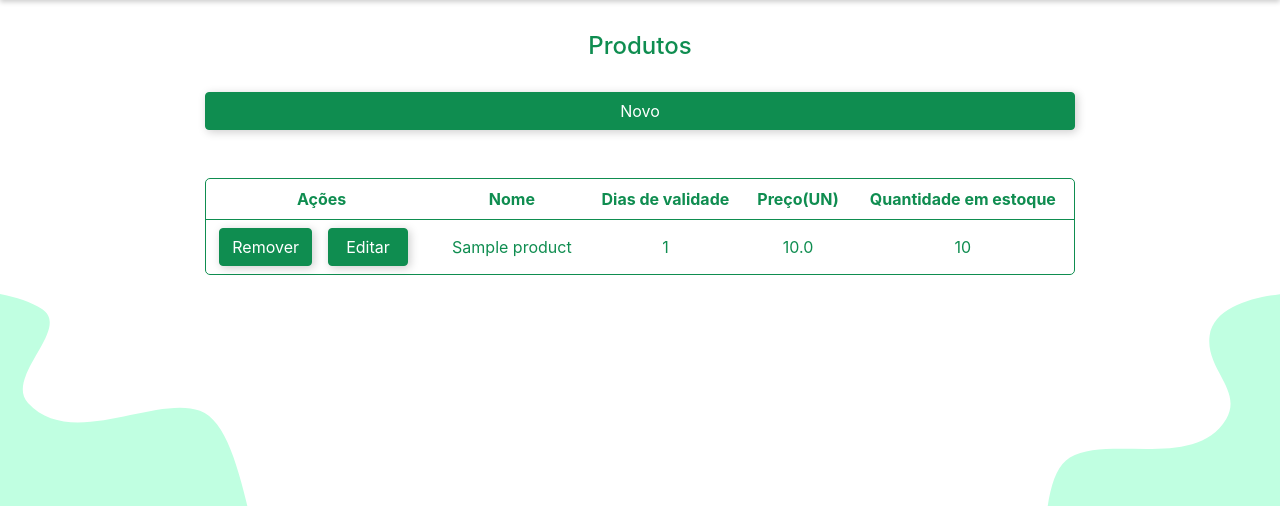
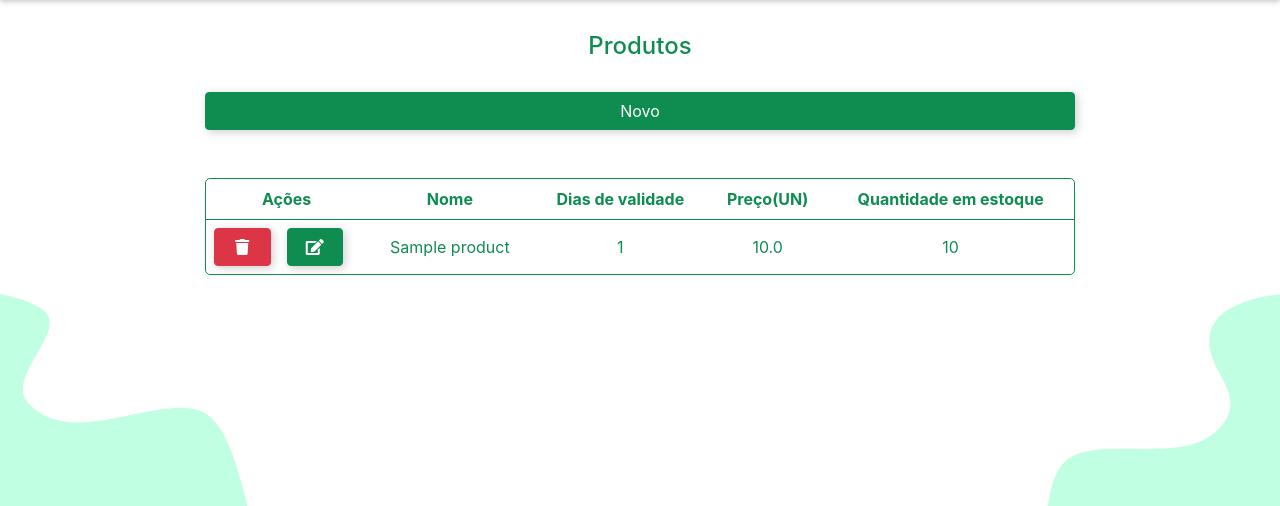
Before and after one commit to irisviana/Da_Roca, a Django app: page /product/products/list in a window 1280 px wide. Shown: the part 133-639 px from the top of the page. Run offline with Django 3.2, Linux system fonts and the light colour scheme; a user stored in the database is signed in; tables that the repository leaves empty hold one stand-in row (values such as "Sample post"); some libraries are stand-ins or nearby versions.

Commit message:
updating product

```diff
--- a/projeto_da_roca/products/urls.py
+++ b/projeto_da_roca/products/urls.py
@@ -9,5 +9,4 @@ urlpatterns = [
          name='update_product'),
     path('products/delete', ProductView.delete_product,
          name='delete_product'),
-
 ]
--- a/projeto_da_roca/products/views.py
+++ b/projeto_da_roca/products/views.py
@@ -64,8 +64,8 @@ class ProductView:
     @classmethod
     def delete_product(cls, request):
         if request.user.is_authenticated:
-            if request.method == 'POST':
-                product_id = request.POST['product_id']
+            if request.method == 'GET':
+                product_id = request.GET['product_id']
                 product = get_object_or_404(Product, id=product_id)
                 product.delete()
                 return redirect('list_products')
--- a/projeto_da_roca/templates/product/home.html
+++ b/projeto_da_roca/templates/product/home.html
@@ -38,13 +38,22 @@
                 <tr>
                     <td>
                         <div class="actions">
-                            <form action="{% url 'delete_product' %}" method="post">
-                                {% csrf_token %}
-                                <input type="hidden" name="product_id" value="{{ product.id }}">
-                                <input class="btn btn-primary" type="submit" value="Remover">
-                            </form>
 
-                            <a class="btn btn-primary" href="{% url 'update_product' product.id %}">Editar</a>
+                            <button type="button"
+                                    class="btn btn-danger"
+                                    data-toggle="modal"
+                                    data-target="#includedModal"
+                                    data-query="?product_id={{ product.id }}"
+                                    tittle="Deletar horário de entrega">
+                                    <span class="fas fa-trash"></span>
+                            </button>
+
+                            <a class="btn btn-primary"
+                                    href="{% url 'update_product' product.id %}"
+                                    tittle="Editar product">
+                                    <span class="fas fa-edit"></span>
+                            </a>
+
                         </div>
                     </td>
                     <td>{{ product.name }}</td>
@@ -56,4 +65,6 @@
             </tbody>
         </table>
     </div>
+    {% url 'delete_product' as action_url %}
+    {% include 'modal.html' with header="Você tem certeza?" message='Você não poderá acessar esse produto, tem certeza que deseja proceder?' confirm="Sim, remover permanentemente" cancel="Cancelar" %}
 {% endblock %}
```
